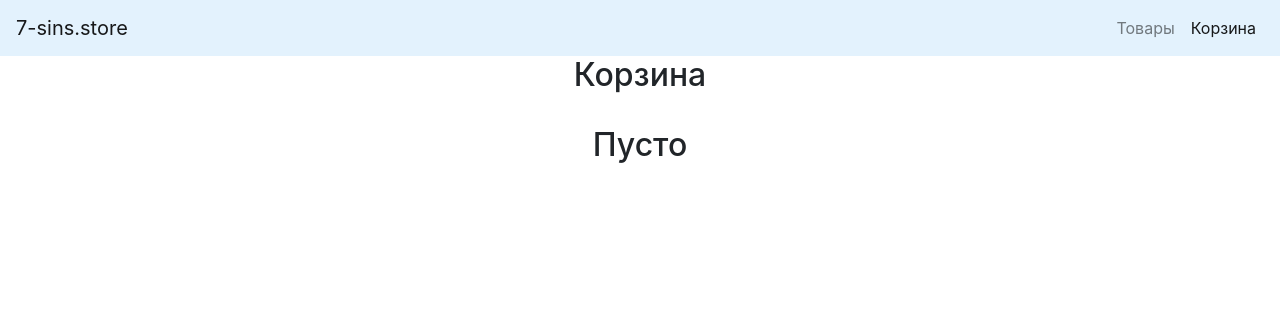
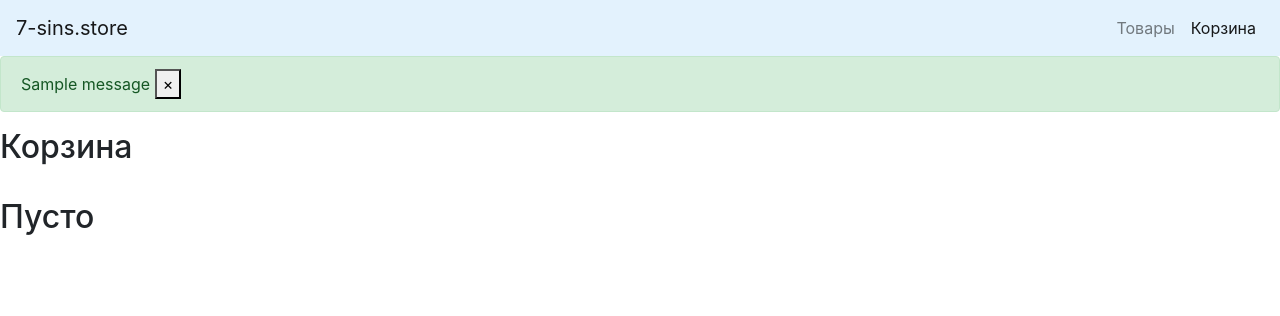
Before and after one commit to demirug/7-sins.store, a Django app: page /cart/ in a window 1280 px wide. Shown: the top 316 px of the page. Run offline with Django 3.2, Linux system fonts and the light colour scheme; tables that the repository leaves empty hold one stand-in row (values such as "Sample post"); one stand-in notice (Sample message) is shown; parts of the project's set-up code (start-up, migrations or seed data) failed here and were passed over; some libraries are stand-ins or nearby versions.

Commit message:
Added messages framework to base template

```diff
--- a/templates/base.html
+++ b/templates/base.html
@@ -39,10 +39,25 @@
       </div>
     </nav>
 
-<center>
+    {% if messages %}
+        {% for message in messages %}
+            <div class="alert {% if message.level == DEFAULT_MESSAGE_LEVELS.ERROR %}alert-danger{% else %}alert-success{% endif %}">
+                    {{ message }}
+                  <button>
+                    <span aria-hidden="true">&times;</span>
+                  </button>
+            </div>
+
+        {% endfor %}
+        <script>
+            $('.alert>button').click(function (){
+                $(this).parent().remove();
+            });
+        </script>
+    {% endif %}
+
 {% block content %}
 
 {% endblock %}
-</center>
 </body>
 </html>
```
